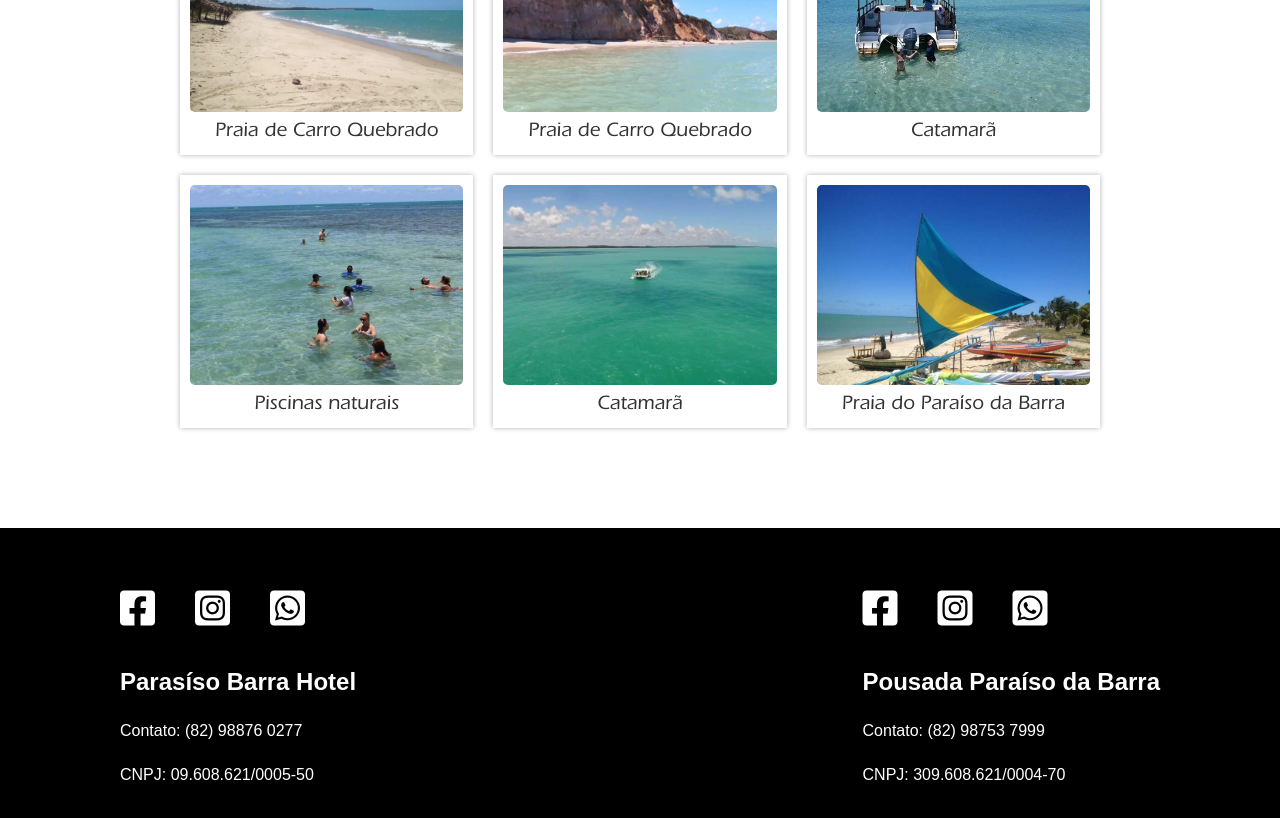
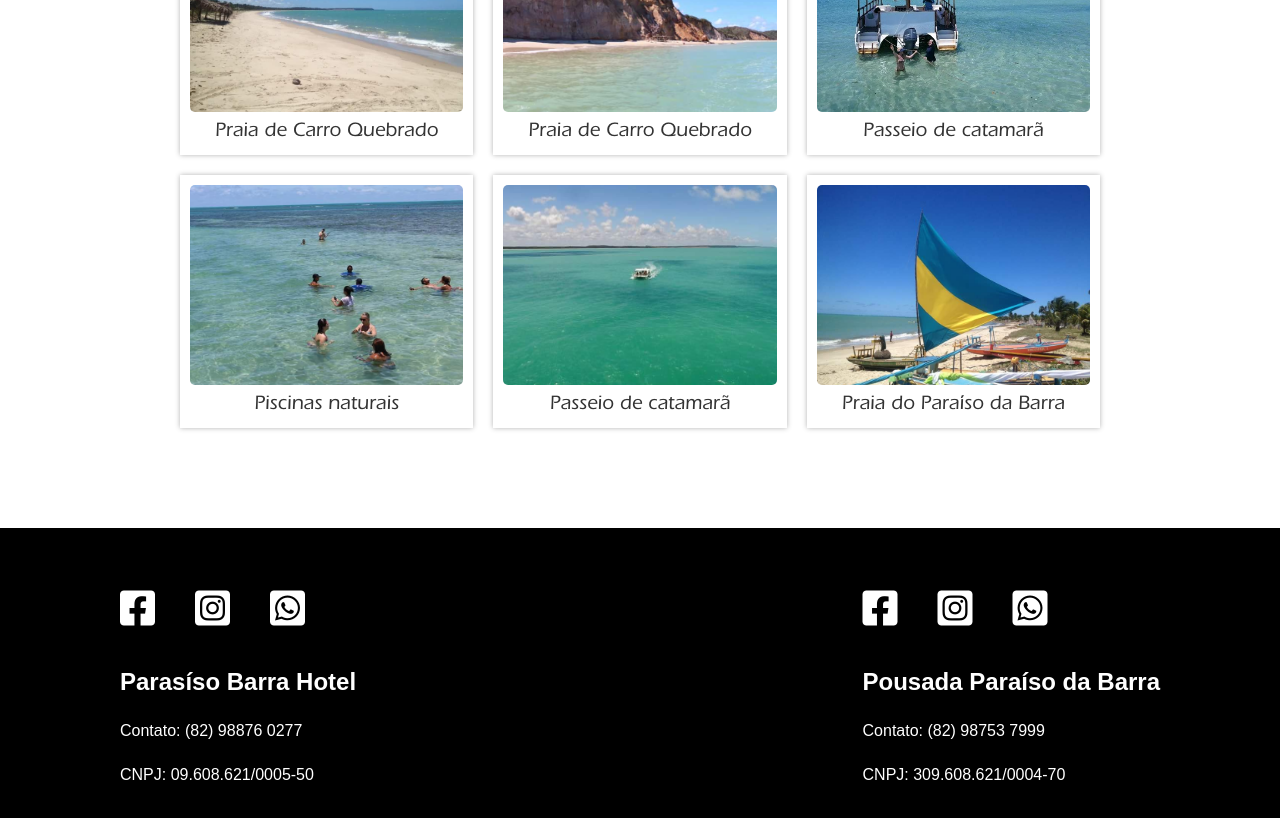
Before and after one commit to mewerton/paraisobarrahotel, a React (Vite) app: page /galeria in a window 1280 px wide. Shown: the part 1840-2658 px from the top of the page. Built offline with nearby package versions, Linux system fonts and the light colour scheme.

Commit message:
Update index.jsx

```diff
--- a/src/components/Gallery/index.jsx
+++ b/src/components/Gallery/index.jsx
@@ -134,7 +134,7 @@ export function Gallery(){
                     <div className="image-wrapper">
                     <a href="#lightbox-image-15">
                         <img src={ImgGallery15b} alt="" />
-                        <div className="image-title">Catamarã</div>
+                        <div className="image-title">Passeio de catamarã</div>
                     </a>
                     </div>
                     <div className="image-wrapper">
@@ -146,7 +146,7 @@ export function Gallery(){
                     <div className="image-wrapper">
                     <a href="#lightbox-image-17">
                         <img src={ImgGallery17b} alt="" />
-                        <div className="image-title">Catamarã</div>
+                        <div className="image-title">Passeio de catamarã</div>
                     </a>
                     </div>
                     <div className="image-wrapper">
```
